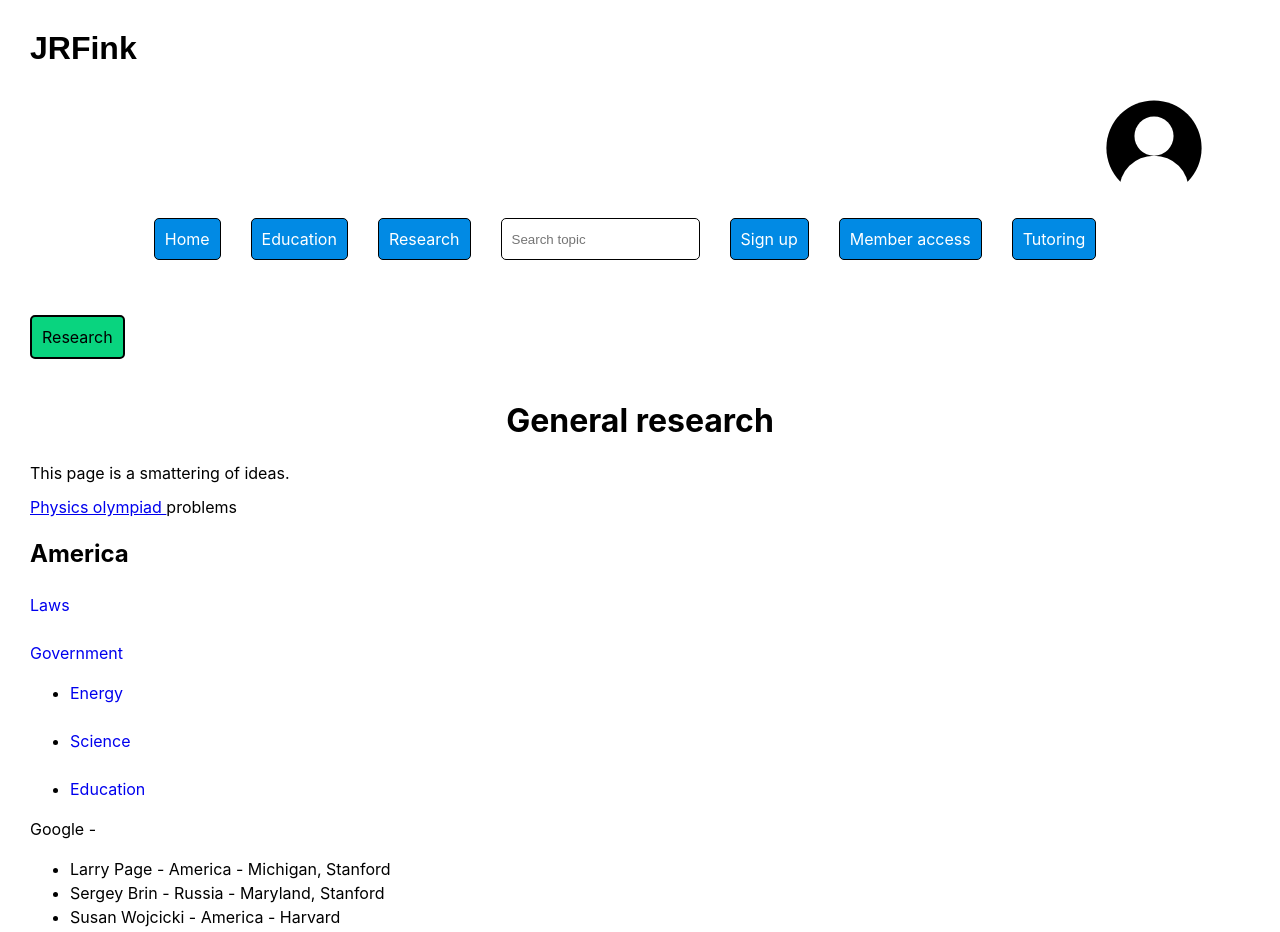
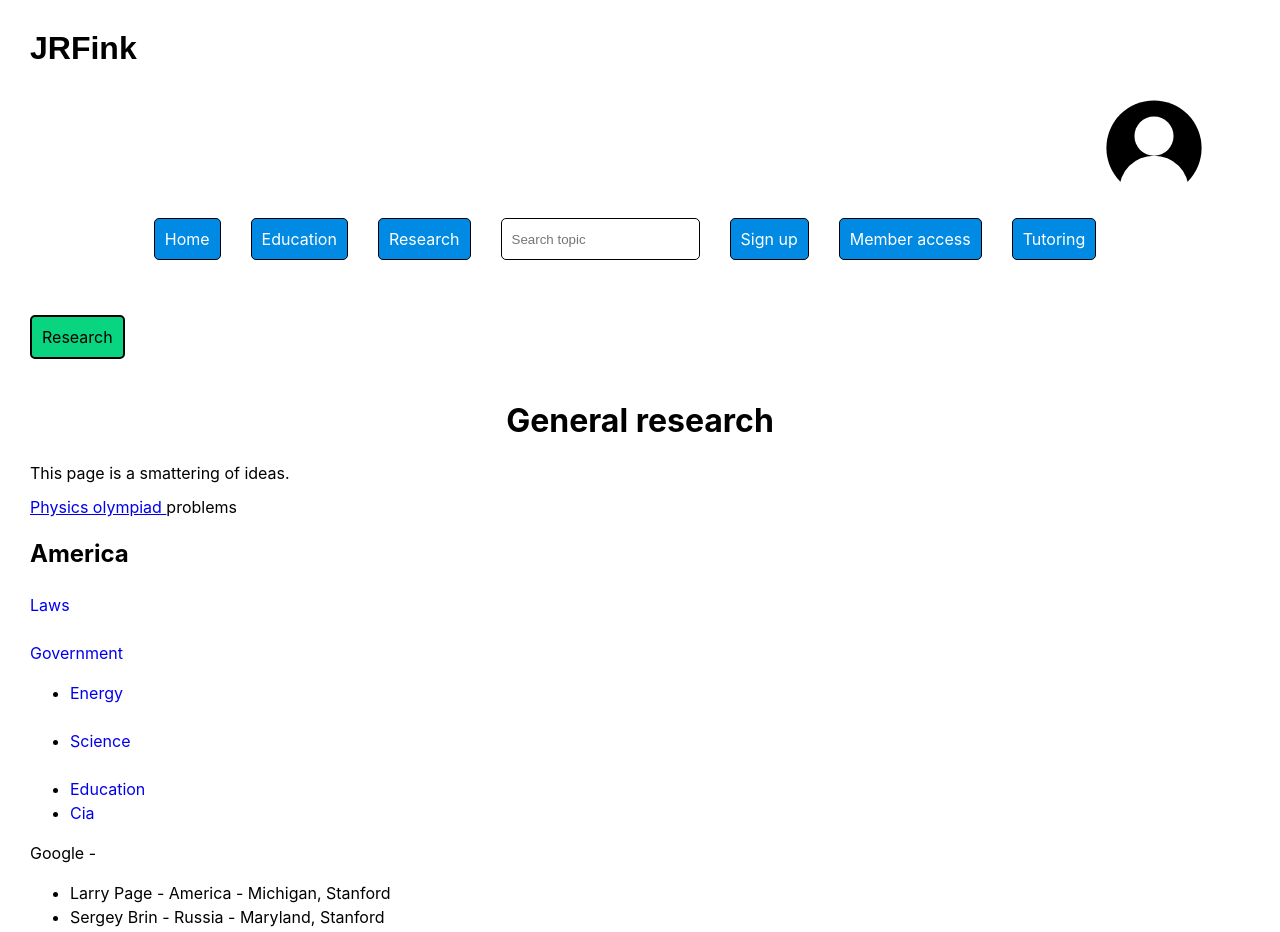
Before and after one commit to JRFink/jrfphyspagesnew, a Next.js app: page /research/gen in a window 1280 px wide. Shown: the top 932 px of the page. Built offline with nearby package versions, Linux system fonts and the light colour scheme.

Commit message:
Update index.tsx

```diff
--- a/pages/research/gen/index.tsx
+++ b/pages/research/gen/index.tsx
@@ -40,6 +40,9 @@ const Gen = () => {
                                     <br></br>
                                     <li>
                                         <Link href="https://www.ed.gov" className={style.noUnder}>Education</Link>
+                                    </li>
+<li>
+                                        <Link href="https://www.cia.gov" className={style.noUnder}>Cia</Link>
                                     </li>
                                 </ul>
 
```
